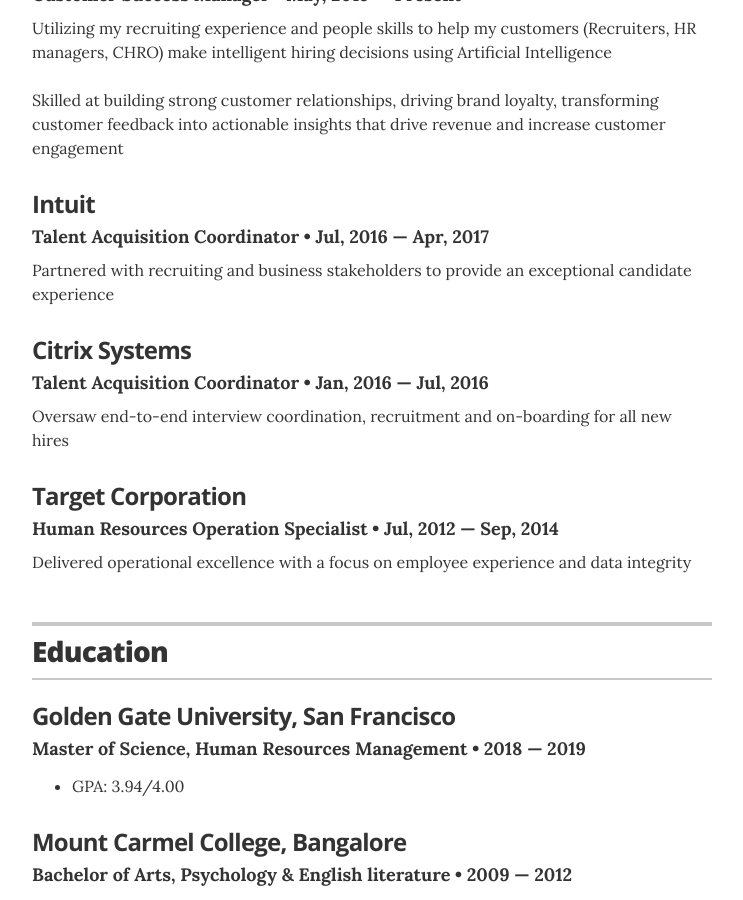
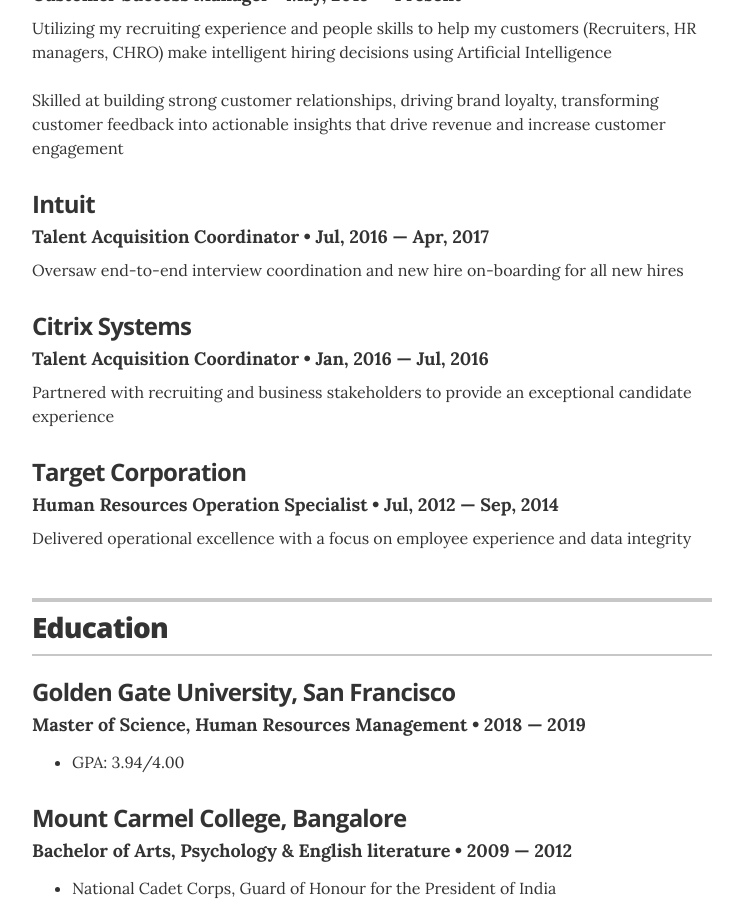
Before and after one commit to sumanbharadwaj/sumanbharadwaj.github.io, a Jekyll site: the page built from index.html, in a window 1280 px wide and 900 px high, scrolled down 652 px. Shown: the whole window, without its empty margins (268-1011 px from the left). Built offline with Jekyll 4.4.1, drawn with Linux system fonts in a browser that asks for light colours.

Commit message:
Update experience.yml

```diff
--- a/_data/experience.yml
+++ b/_data/experience.yml
@@ -7,12 +7,12 @@
 - company: Intuit
   position: Talent Acquisition Coordinator
   duration: Jul, 2016 &mdash; Apr, 2017
-  summary: Partnered with recruiting and business stakeholders to provide an exceptional candidate experience
+  summary: Oversaw end-to-end interview coordination and new hire on-boarding for all new hires
 
 - company: Citrix Systems
   position: Talent Acquisition Coordinator
   duration: Jan, 2016 &mdash; Jul, 2016
-  summary: Oversaw end-to-end interview coordination, recruitment and on-boarding for all new hires
+  summary: Partnered with recruiting and business stakeholders to provide an exceptional candidate experience
 
 - company: Target Corporation
   position: Human Resources Operation Specialist
```
